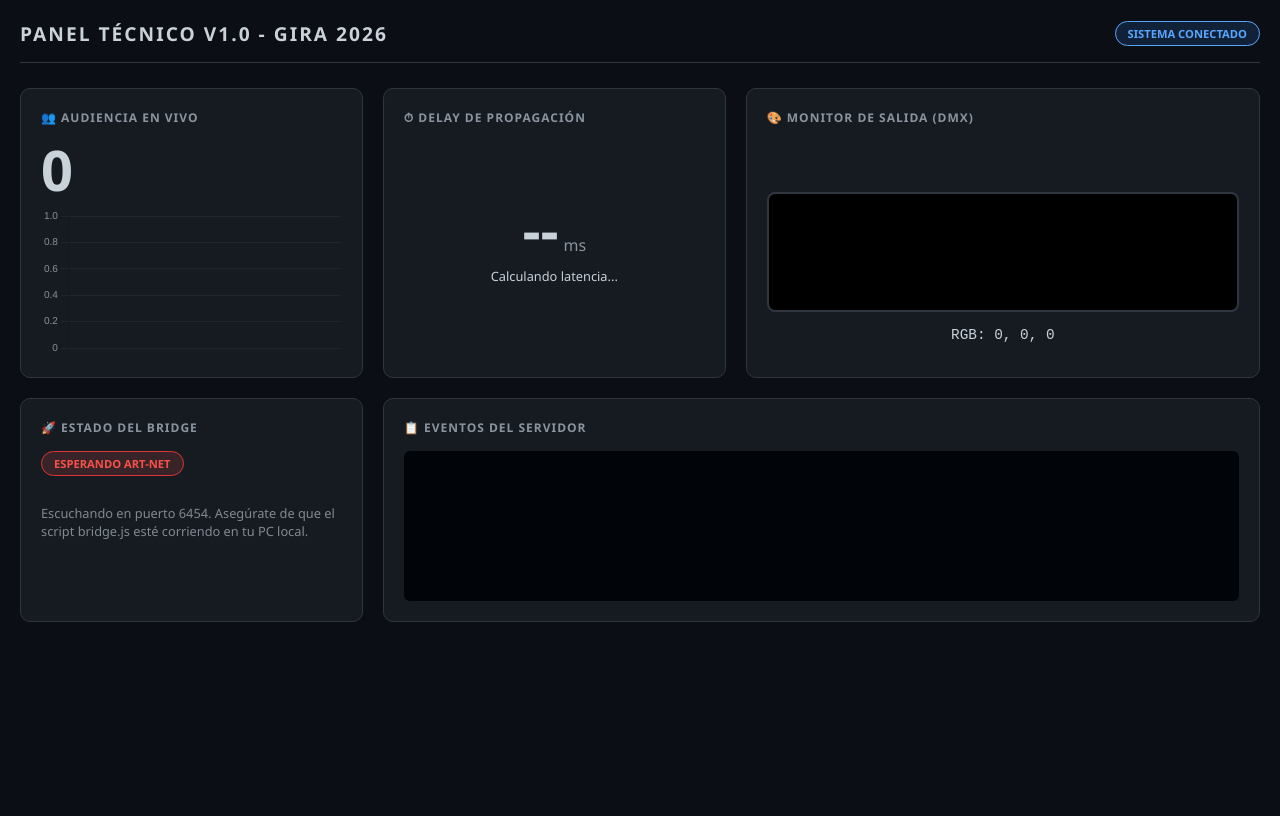
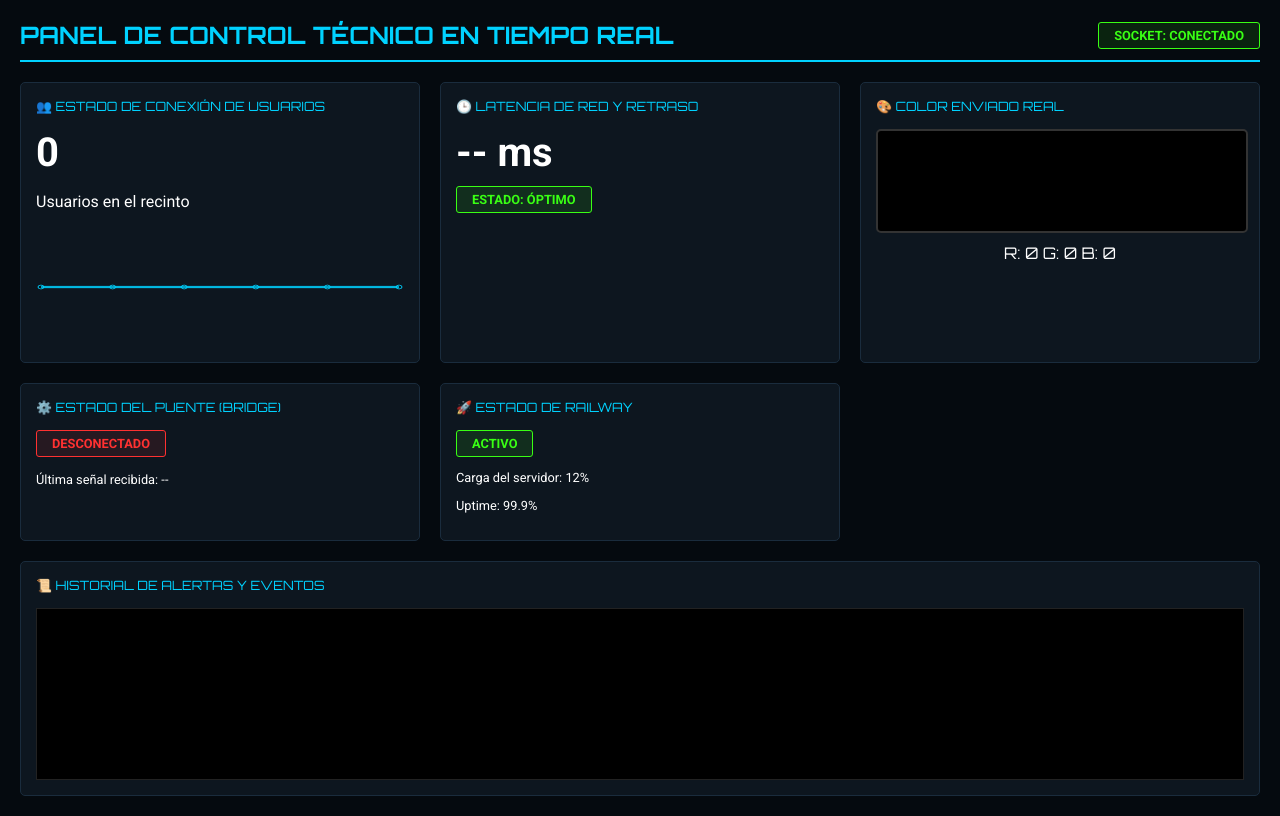
Before and after one commit to Vila311/phonelight-live, a website: page public/admin.html in a window 1280 px wide. Drawn offline with nearby package versions, Linux system fonts and the light colour scheme; no server answers.

Commit message:
refactor(admin.html): update layout and styles for improved UI and clarity

```diff
--- a/public/admin.html
+++ b/public/admin.html
@@ -2,195 +2,213 @@
 <html lang="es">
 <head>
     <meta charset="UTF-8">
-    <title>PhoneLight PRO | Control Room</title>
+    <title>PhoneLight PRO | Panel de Control Técnico</title>
     <script src="/socket.io/socket.io.js"></script>
     <script src="https://cdn.jsdelivr.net/npm/chart.js"></script>
+    <link href="https://fonts.googleapis.com/css2?family=Orbitron:wght@400;700&family=Roboto:wght@300;400;700&display=swap" rel="stylesheet">
     <style>
         :root {
-            --bg: #0b0e14; --card: #161b22; --border: #30363d;
-            --neon-blue: #58a6ff; --neon-green: #238636; --neon-red: #da3633; --text: #c9d1d9;
-        }
-        * { box-sizing: border-box; }
-        body {
-            background: var(--bg); color: var(--text);
-            font-family: 'Segoe UI', Tahoma, Geneva, Verdana, sans-serif;
-            margin: 0; padding: 20px; overflow-x: hidden;
+            --bg-dark: #050a0f;
+            --panel-bg: #0d161f;
+            --neon-blue: #00d2ff;
+            --neon-green: #39ff14;
+            --neon-red: #ff3131;
+            --border-color: #1a2c3d;
         }
 
-        .header {
-            display: flex; justify-content: space-between; align-items: center;
-            border-bottom: 1px solid var(--border); padding-bottom: 15px; margin-bottom: 25px;
+        body {
+            background-color: var(--bg-dark);
+            color: white;
+            font-family: 'Roboto', sans-serif;
+            margin: 0;
+            padding: 20px;
+            overflow-x: hidden;
         }
-        .header h1 { font-size: 1.2rem; letter-spacing: 2px; margin: 0; }
 
-        /* Grid Principal */
+        header {
+            display: flex;
+            justify-content: space-between;
+            align-items: center;
+            border-bottom: 2px solid var(--neon-blue);
+            padding-bottom: 10px;
+            margin-bottom: 20px;
+        }
+
+        h1 { font-family: 'Orbitron', sans-serif; font-size: 1.5rem; margin: 0; color: var(--neon-blue); }
+
+        /* --- GRID LAYOUT --- */
         .dashboard-grid {
             display: grid;
-            grid-template-columns: 1fr 1fr 1.5fr;
-            grid-template-rows: auto auto;
-            gap: 20px;
+            grid-template-columns: repeat(3, 1fr);
+            grid-gap: 20px;
+            max-width: 1400px;
+            margin: auto;
         }
 
-        .card {
-            background: var(--card); border: 1px solid var(--border);
-            border-radius: 10px; padding: 20px; display: flex; flex-direction: column;
-        }
-        .card h3 { font-size: 0.75rem; color: #8b949e; text-transform: uppercase; margin: 0 0 15px 0; letter-spacing: 1px; }
-
-        /* Métricas */
-        .big-value { font-size: 3.5rem; font-weight: bold; line-height: 1; }
-        .unit { font-size: 1rem; color: #8b949e; margin-left: 5px; }
-
-        /* Previsualización de Color */
-        #color-monitor {
-            width: 100%; height: 120px; border-radius: 8px;
-            border: 2px solid var(--border); margin-top: auto;
-            transition: background 0.3s ease;
+        .panel {
+            background: var(--panel-bg);
+            border: 1px solid var(--border-color);
+            border-radius: 5px;
+            padding: 15px;
+            position: relative;
         }
 
-        /* Gráfica */
-        .chart-container { flex-grow: 1; min-height: 150px; margin-top: 10px; }
+        .panel-title {
+            font-family: 'Orbitron', sans-serif;
+            font-size: 0.8rem;
+            color: var(--neon-blue);
+            margin-bottom: 15px;
+            text-transform: uppercase;
+            display: flex;
+            align-items: center;
+            gap: 10px;
+        }
 
-        /* Badges de Estado */
-        .badge { padding: 4px 12px; border-radius: 20px; font-size: 0.7rem; font-weight: bold; }
-        .online { background: rgba(56, 139, 253, 0.15); color: var(--neon-blue); border: 1px solid var(--neon-blue); }
-        .live { background: rgba(46, 160, 67, 0.15); color: #3fb950; border: 1px solid var(--neon-green); }
-        .error { background: rgba(248, 81, 73, 0.15); color: #f85149; border: 1px solid var(--neon-red); }
+        /* --- ESTADOS --- */
+        .stat-value { font-size: 2.5rem; font-weight: bold; margin: 10px 0; }
+        .status-badge {
+            padding: 5px 15px;
+            border-radius: 3px;
+            font-weight: bold;
+            display: inline-block;
+            text-transform: uppercase;
+            font-size: 0.8rem;
+        }
+        .online { background: rgba(57, 255, 20, 0.1); color: var(--neon-green); border: 1px solid var(--neon-green); }
+        .offline { background: rgba(255, 49, 49, 0.1); color: var(--neon-red); border: 1px solid var(--neon-red); }
 
-        /* Logs */
-        #log-list {
-            height: 150px; overflow-y: auto; background: #010409;
-            padding: 10px; border-radius: 6px; font-family: 'Courier New', monospace; font-size: 0.8rem;
+        /* --- COLOR MONITOR --- */
+        #colorPreview {
+            width: 100%;
+            height: 100px;
+            border-radius: 5px;
+            border: 2px solid #333;
+            margin-bottom: 10px;
+            transition: background 0.2s;
         }
-        .log-item { border-bottom: 1px solid #21262d; padding: 4px 0; color: #8b949e; }
+
+        /* --- LOGS --- */
+        #eventLogs {
+            height: 150px;
+            overflow-y: auto;
+            font-family: 'Courier New', monospace;
+            font-size: 0.75rem;
+            background: #000;
+            padding: 10px;
+            border: 1px solid #222;
+        }
+        .log-entry { margin-bottom: 4px; border-bottom: 1px solid #111; padding-bottom: 2px; }
+        .log-time { color: #888; margin-right: 8px; }
+
+        canvas { width: 100% !important; height: 120px !important; }
     </style>
 </head>
 <body>
 
-    <div class="header">
-        <h1>PANEL TÉCNICO V1.0 - GIRA 2026</h1>
-        <div id="sys-status" class="badge online">SISTEMA CONECTADO</div>
-    </div>
+    <header>
+        <h1>PANEL DE CONTROL TÉCNICO EN TIEMPO REAL</h1>
+        <div id="socketStatus" class="status-badge online">Socket: Conectado</div>
+    </header>
 
     <div class="dashboard-grid">
-        <div class="card">
-            <h3>👥 Audiencia en Vivo</h3>
-            <div id="user-count" class="big-value">0</div>
-            <div class="chart-container">
-                <canvas id="userChart"></canvas>
-            </div>
+
+        <div class="panel">
+            <div class="panel-title">👥 Estado de Conexión de Usuarios</div>
+            <div id="userCount" class="stat-value">0</div>
+            <p>Usuarios en el recinto</p>
+            <canvas id="userChart"></canvas>
         </div>
 
-        <div class="card">
-            <h3>⏱ Delay de Propagación</h3>
-            <div style="text-align: center; margin: auto 0;">
-                <span id="delay-ms" class="big-value">--</span><span class="unit">ms</span>
-                <p id="delay-label" style="font-size: 0.8rem; margin-top: 10px;">Calculando latencia...</p>
-            </div>
+        <div class="panel">
+            <div class="panel-title">🕒 Latencia de Red y Retraso</div>
+            <div id="latencyValue" class="stat-value">-- ms</div>
+            <div id="latencyStatus" class="status-badge online">Estado: Óptimo</div>
+            <canvas id="latencyChart"></canvas>
         </div>
 
-        <div class="card">
-            <h3>🎨 Monitor de Salida (DMX)</h3>
-            <div id="color-monitor" style="background: #000;"></div>
-            <p id="rgb-val" style="margin-top: 15px; font-family: monospace; font-size: 0.9rem; text-align: center;">RGB: 0, 0, 0</p>
+        <div class="panel">
+            <div class="panel-title">🎨 Color Enviado Real</div>
+            <div id="colorPreview" style="background-color: black;"></div>
+            <div id="rgbLabel" style="font-family: Orbitron; text-align: center;">R: 0 G: 0 B: 0</div>
         </div>
 
-        <div class="card">
-            <h3>🚀 Estado del Bridge</h3>
-            <div id="bridge-badge" class="badge error" style="width: fit-content; margin-bottom: 15px;">ESPERANDO ART-NET</div>
-            <p style="font-size: 0.8rem; opacity: 0.6;">Escuchando en puerto 6454. Asegúrate de que el script bridge.js esté corriendo en tu PC local.</p>
+        <div class="panel">
+            <div class="panel-title">⚙️ Estado del Puente (Bridge)</div>
+            <div id="bridgeStatus" class="status-badge offline">Desconectado</div>
+            <p style="font-size: 0.8rem; margin-top: 15px;">Última señal recibida: <span id="lastBridgeTime">--</span></p>
         </div>
 
-        <div class="card" style="grid-column: span 2;">
-            <h3>📋 Eventos del Servidor</h3>
-            <div id="log-list"></div>
+        <div class="panel">
+            <div class="panel-title">🚀 Estado de Railway</div>
+            <div class="status-badge online">Activo</div>
+            <p style="font-size: 0.8rem;">Carga del servidor: <span id="serverLoad">12%</span></p>
+            <p style="font-size: 0.8rem;">Uptime: 99.9%</p>
         </div>
+
+        <div class="panel" style="grid-column: span 3;">
+            <div class="panel-title">📜 Historial de Alertas y Eventos</div>
+            <div id="eventLogs"></div>
+        </div>
+
     </div>
 
     <script>
         const socket = io();
-        const logList = document.getElementById('log-list');
+        const eventLogs = document.getElementById("eventLogs");
 
-        // --- CONFIGURACIÓN DE LA GRÁFICA ---
-        const ctx = document.getElementById('userChart').getContext('2d');
-        const userChart = new Chart(ctx, {
+        // --- INICIALIZAR GRÁFICOS ---
+        const userCtx = document.getElementById('userChart').getContext('2d');
+        const userChart = new Chart(userCtx, {
             type: 'line',
-            data: {
-                labels: [], // Tiempo
-                datasets: [{
-                    label: 'Usuarios',
-                    data: [],
-                    borderColor: '#58a6ff',
-                    backgroundColor: 'rgba(88, 166, 255, 0.1)',
-                    fill: true,
-                    tension: 0.4,
-                    borderWidth: 2,
-                    pointRadius: 0
-                }]
-            },
-            options: {
-                responsive: true,
-                maintainAspectRatio: false,
-                scales: {
-                    x: { display: false },
-                    y: { beginAtZero: true, grid: { color: '#21262d' }, ticks: { color: '#8b949e', font: { size: 10 } } }
-                },
-                plugins: { legend: { display: false } }
-            }
+            data: { labels: ['', '', '', '', '', ''], datasets: [{ label: 'Usuarios', data: [0, 0, 0, 0, 0, 0], borderColor: '#00d2ff', tension: 0.4 }] },
+            options: { plugins: { legend: { display: false } }, scales: { y: { display: false }, x: { display: false } } }
         });
 
-        // --- LÓGICA DE ACTUALIZACIÓN ---
-        socket.on('stats-update', (data) => {
+        function addLog(msg) {
+            const time = new Date().toLocaleTimeString();
+            const entry = `<div class="log-entry"><span class="log-time">${time}</span> ${msg}</div>`;
+            eventLogs.innerHTML = entry + eventLogs.innerHTML;
+        }
+
+        // --- SOCKET EVENTS ---
+        socket.on("stats-update", (data) => {
             // Actualizar Usuarios
             if(data.users !== undefined) {
-                document.getElementById('user-count').innerText = data.users;
-
-                // Actualizar Gráfica
-                const now = new Date().toLocaleTimeString();
-                userChart.data.labels.push(now);
+                document.getElementById("userCount").innerText = data.users;
                 userChart.data.datasets[0].data.push(data.users);
-                if(userChart.data.labels.length > 20) {
-                    userChart.data.labels.shift();
-                    userChart.data.datasets[0].data.shift();
-                }
-                userChart.update();
+                userChart.data.datasets[0].data.shift();
+                userChart.update('none');
             }
 
             // Actualizar Bridge
-            const bridgeBadge = document.getElementById('bridge-badge');
+            const bridgeBadge = document.getElementById("bridgeStatus");
             if(data.bridgeStatus) {
-                bridgeBadge.innerText = "BRIDGE ACTIVO";
-                bridgeBadge.className = "badge live";
+                bridgeBadge.innerText = "Conectado";
+                bridgeBadge.className = "status-badge online";
             } else {
-                bridgeBadge.innerText = "BRIDGE OFFLINE";
-                bridgeBadge.className = "badge error";
+                bridgeBadge.innerText = "Fallo";
+                bridgeBadge.className = "status-badge offline";
             }
 
             // Logs
-            if(data.log) {
-                const item = document.createElement('div');
-                item.className = 'log-item';
-                item.innerText = `[${new Date().toLocaleTimeString()}] ${data.log}`;
-                logList.prepend(item);
-            }
+            if(data.log) addLog(data.log);
         });
 
-        // --- LÓGICA DE COLOR Y DELAY ---
-        socket.on('color', (data) => {
-            // Actualizar Visual de Color
-            document.getElementById('color-monitor').style.backgroundColor = `rgb(${data.r},${data.g},${data.b})`;
-            document.getElementById('rgb-val').innerText = `RGB: ${data.r}, ${data.g}, ${data.b}`;
+        socket.on("color", (color) => {
+            if(!color) return;
+            const rgb = `rgb(${color.r}, ${color.g}, ${color.b})`;
+            document.getElementById("colorPreview").style.background = rgb;
+            document.getElementById("rgbLabel").innerText = `R: ${color.r} G: ${color.g} B: ${color.b}`;
 
-            // Calcular Delay
-            if(data.sentAt) {
-                const delay = Date.now() - data.sentAt;
-                const delayEl = document.getElementById('delay-ms');
-                delayEl.innerText = delay;
+            // Simular cálculo de latencia
+            const delay = Date.now() - (color.sentAt || Date.now());
+            document.getElementById("latencyValue").innerText = delay + " ms";
 
-                const label = document.getElementById('delay-label');
-                if(delay < 150) { delayEl.style.color = 'var(--neon-green)'; label.innerText = "Conexión Excelente"; }
-                else if(delay < 300) { delayEl.style.color = '#e3b341'; label.innerText = "Latencia Moderada"; }
-                else { delayEl.style.color = 'var(--neon-red)'; label.innerText = "Retraso Crítico"; }
+            const lStatus = document.getElementById("latencyStatus");
+            if(delay < 150) {
+                lStatus.innerText = "Estado: Óptimo"; lStatus.className = "status-badge online";
+            } else {
+                lStatus.innerText = "Retraso Crítico"; lStatus.className = "status-badge offline";
             }
         });
     </script>
```
